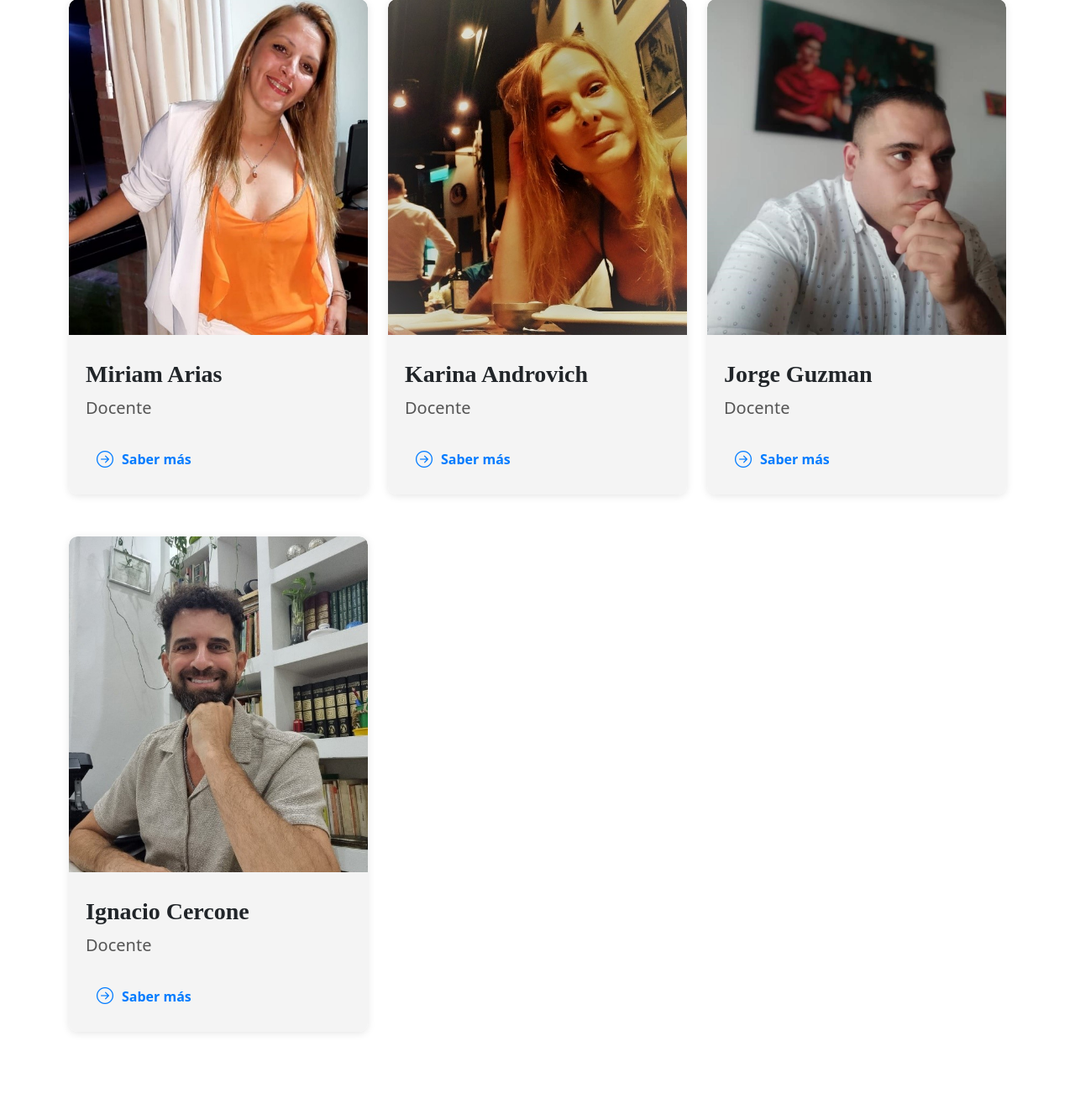
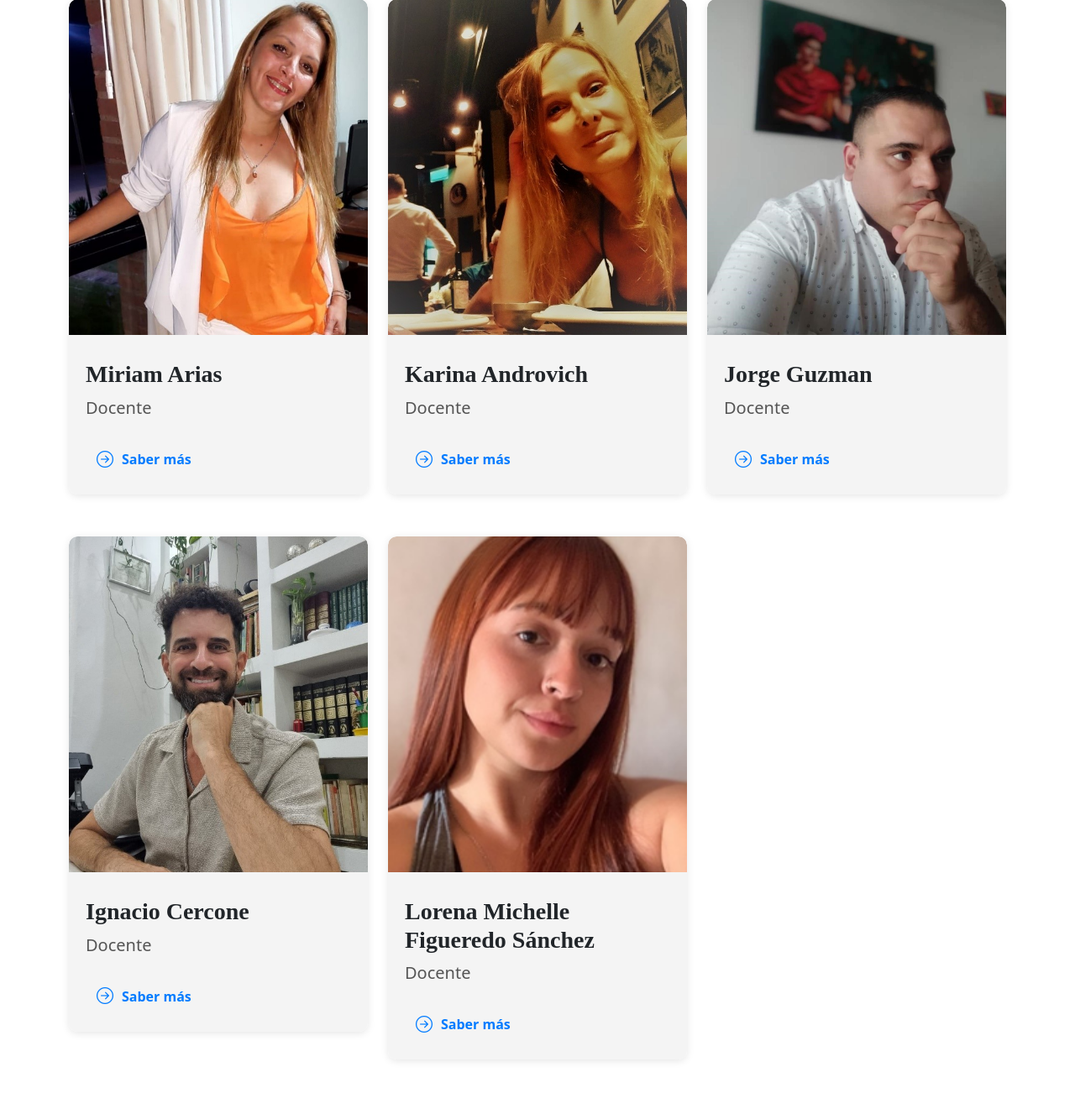
Before and after one commit to JuanChianetta/Colegio-San-Ambrosio, a PHP site: page /psicologia_social.php in a window 1280 px wide. Shown: the part 4512-5839 px from the top of the page at 84% size. Run offline with PHP 8.4, Linux system fonts and the light colour scheme.

Commit message:
Lorena Michelle Figueredo Sánchez

```diff
--- a/public_html/colaboradores/Lorena Michelle Figueredo Sánchez.php
+++ b/public_html/colaboradores/Lorena Michelle Figueredo Sánchez.php
@@ -81,7 +81,7 @@
             <p>Técnica Superior en Psicología Social</p>
         </div>
         <div class="colaborador-foto">
-            <img src="../imagenes/Lorena Michelle Figueredo Sánchez.jpg" alt="Foto de Lorena Michelle Figueredo Sánchez">
+            <img src="../imagenes/Lorena Michelle Figueredo Sanchez.png" alt="Foto de Lorena Michelle Figueredo Sánchez">
             <div class="foto-overlay"></div>
         </div>
     </section>
--- a/public_html/psicologia_social.php
+++ b/public_html/psicologia_social.php
@@ -10,7 +10,7 @@
     <link href="https://cdn.jsdelivr.net/npm/bootstrap-icons/font/bootstrap-icons.css" rel="stylesheet">
     <!-- <link href="https://cdn.jsdelivr.net/npm/bootstrap-icons/font/bootstrap-icons.css" rel="stylesheet"> -->
     <link href="https://cdnjs.cloudflare.com/ajax/libs/font-awesome/6.0.0-beta3/css/all.min.css" rel="stylesheet">
-    <link rel="icon" type="image/png" href="/public_html/imagenes/favicon.png" />
+    <link rel="icon" type="image/png" href="imagenes/favicon.png" />
     <style>
         .titulo1{
             font-size: 3rem; /* Ajusta tamaño del título */
@@ -419,6 +419,17 @@
                         </div>
                     </div>
                 </div>
+                <!-- Lorena Michelle Figueredo Sánchez -->
+                <div class="col-md-4">
+                    <div class="card collaborator-card" onclick="window.open('./colaboradores/Lorena Michelle Figueredo Sánchez.php', '_blank')">
+                        <img src="./imagenes/Lorena Michelle Figueredo Sanchez.png" class="card-img-top collaborator-image" alt="Lorena Michelle Figueredo Sanchez">
+                        <div class="card-body">
+                            <h5 class="card-title">Lorena Michelle Figueredo Sánchez</h5>
+                            <p class="card-text">Docente</p>
+                            <a href="./colaboradores/Ignacio Cercone.php" class="btn btn-link" target="_blank"><i class="bi bi-arrow-right-circle"></i> Saber más</a>
+                        </div>
+                    </div>
+                </div>
             </div>
         </div>
     </section>
```
Also changed, not shown: public_html/imagenes/Lorena Michelle Figueredo Sanchez.png (added).
